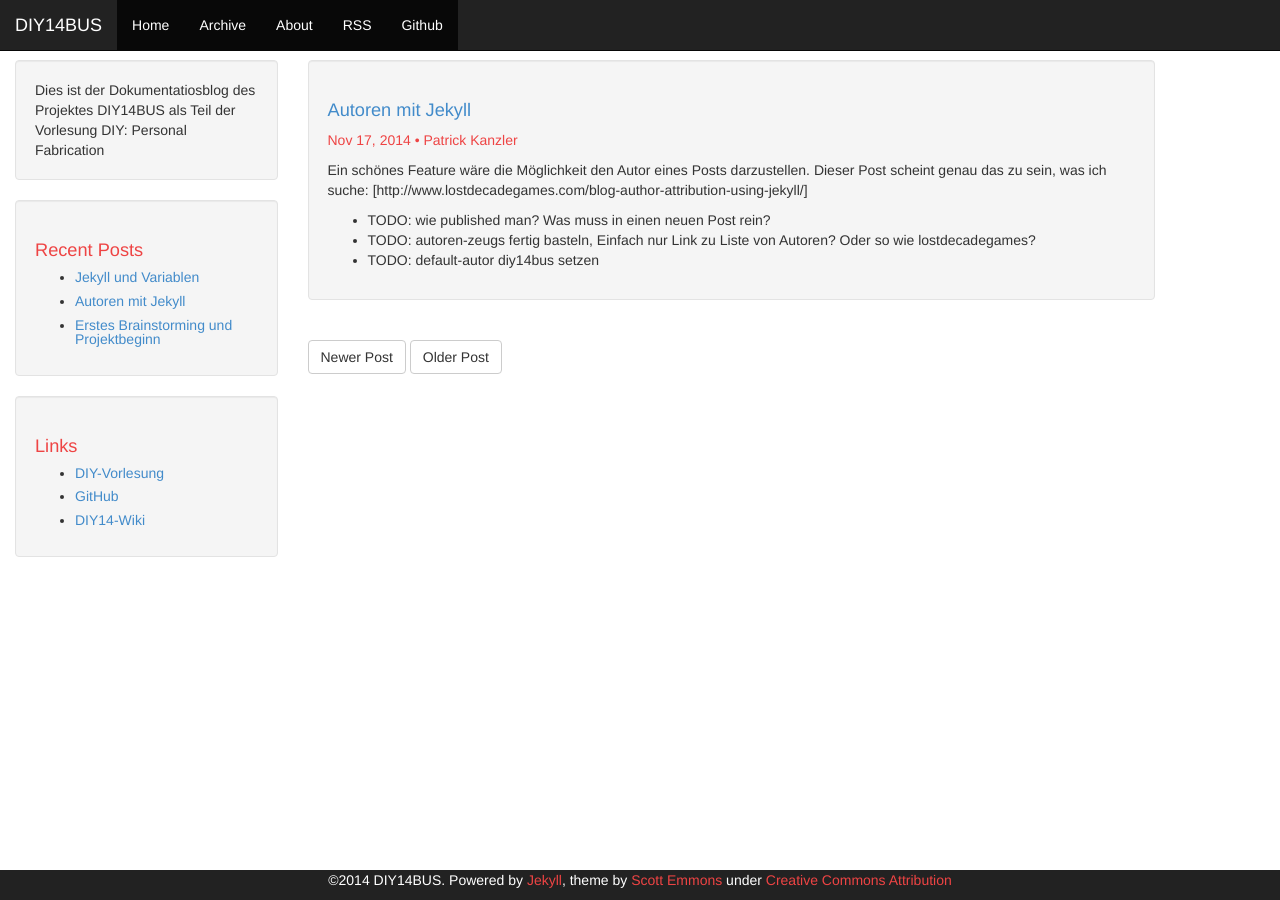
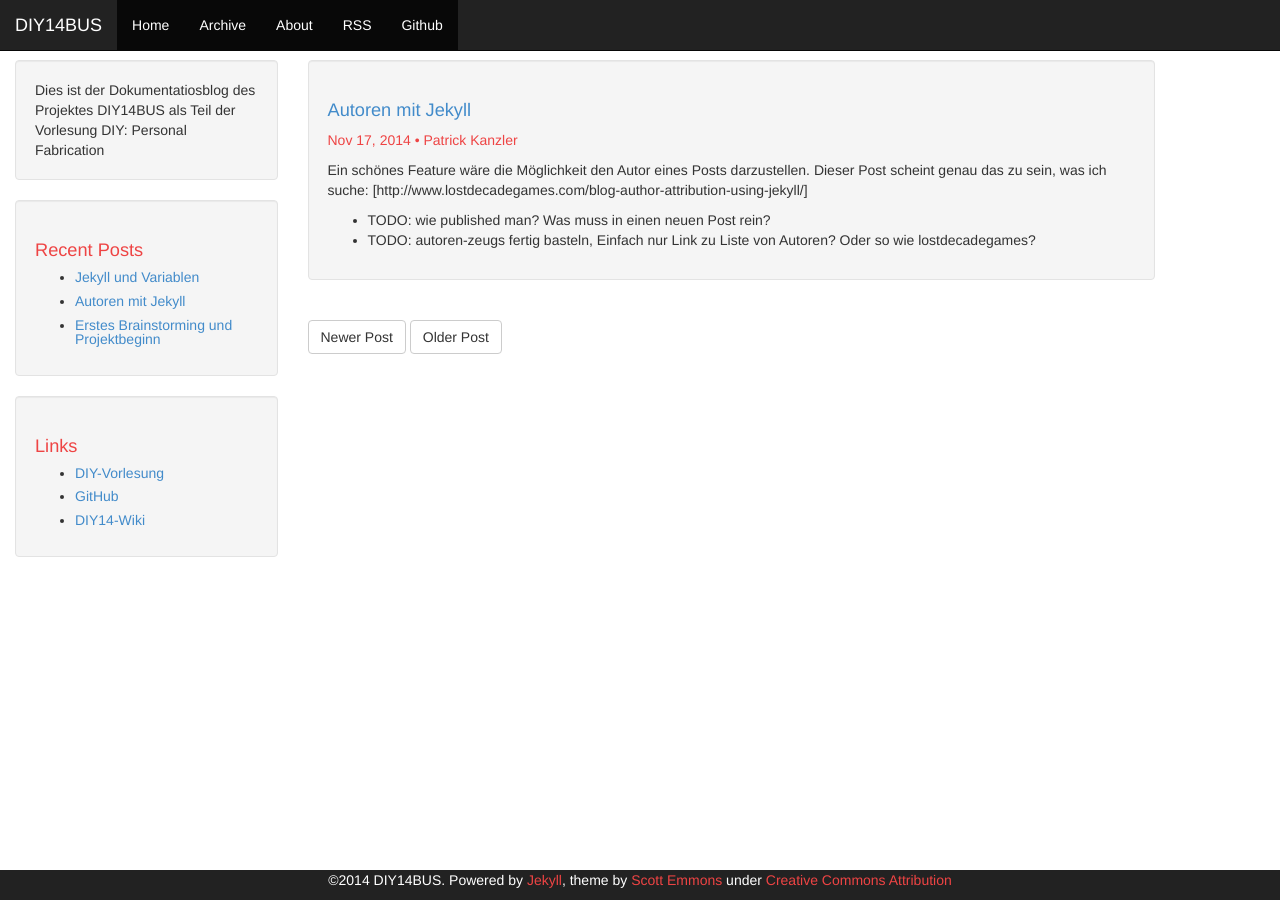
Before and after one commit to michz/diy14bus, a Jekyll site: the page built from _posts/2014-11-16-autoren-mit-jekyll.markdown, in a window 1280 px wide. Built offline with Jekyll 4.4.1, drawn with Linux system fonts in a browser that asks for light colours; Markdown is read by kramdown in place of the engine named in the settings.

Commit message:
default-Autor ist implizit gesetzt (ein bisschen hacky, aber geht)

```diff
--- a/_posts/2014-11-16-autoren-mit-jekyll.markdown
+++ b/_posts/2014-11-16-autoren-mit-jekyll.markdown
@@ -12,4 +12,3 @@ Dieser Post scheint genau das zu sein, was ich suche: [http://www.lostdecadegame
 
 * TODO: wie published man? Was muss in einen neuen Post rein?
 * TODO: autoren-zeugs fertig basteln, Einfach nur Link zu Liste von Autoren? Oder so wie lostdecadegames?
-* TODO: default-autor diy14bus setzen
```
